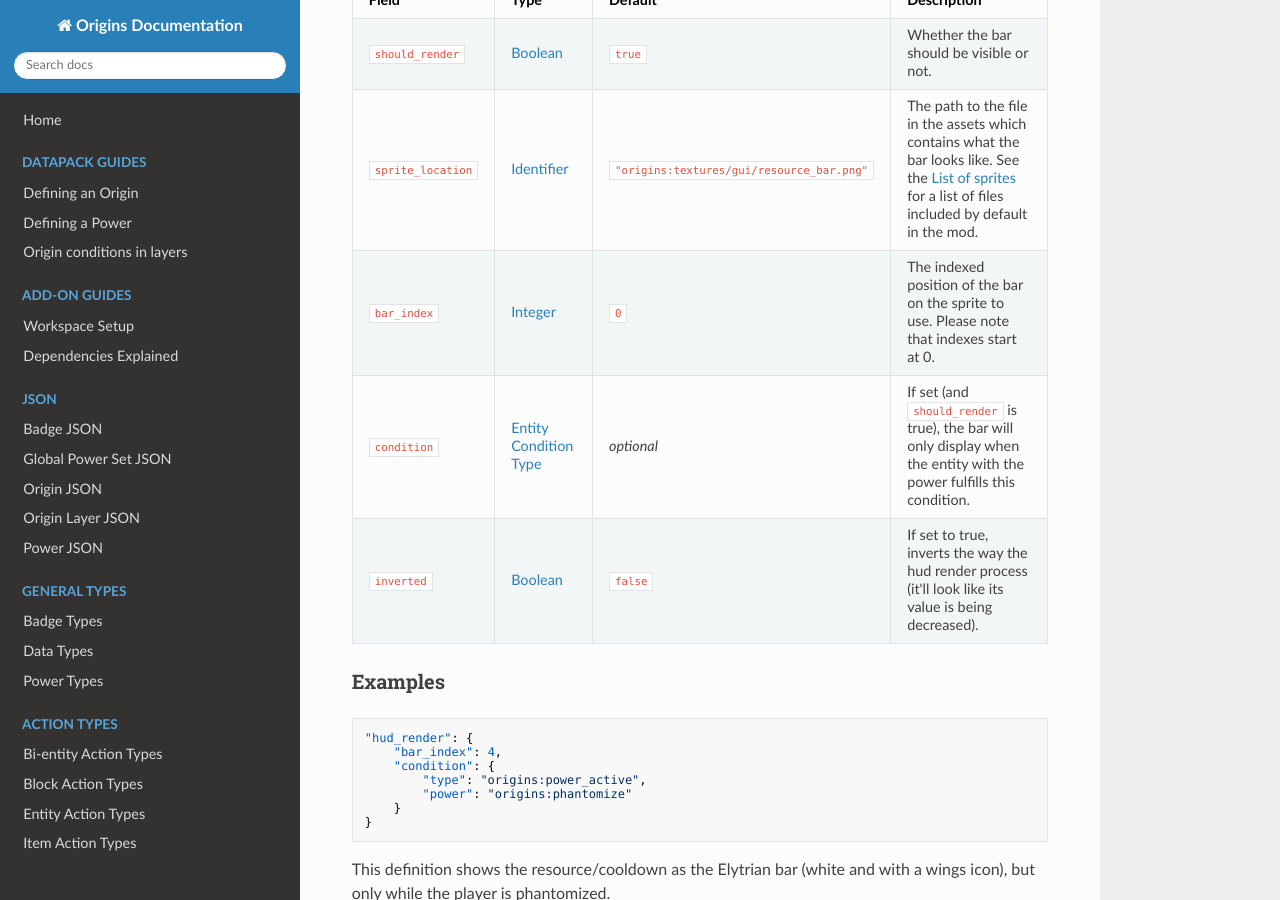
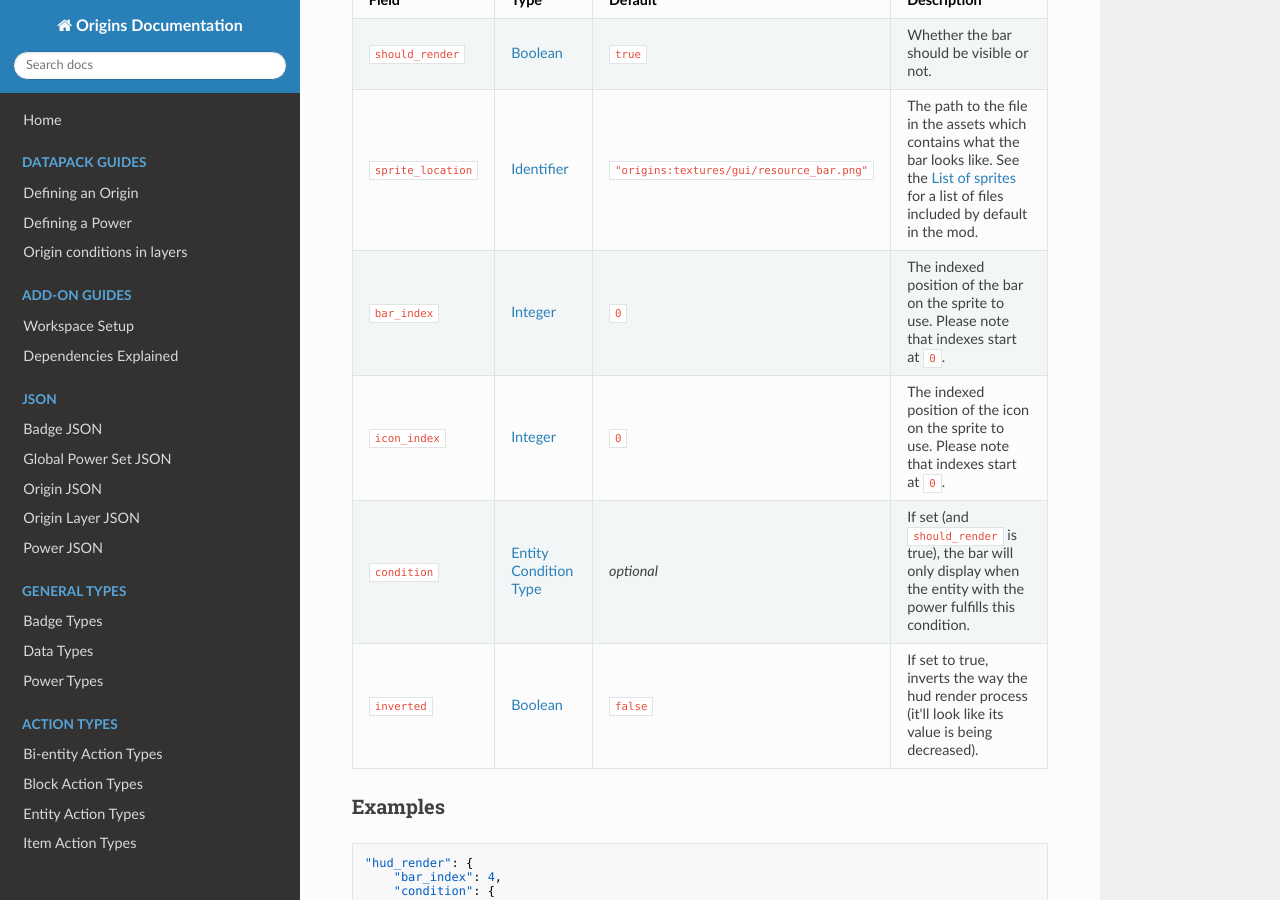
Before and after one commit to apace100/origins-docs, an MkDocs documentation site: the page built from docs/types/data_types/hud_render.md, in a window 1280 px wide and 900 px high, scrolled down 449 px. Built offline with MkDocs 1.6.1, drawn with Linux system fonts in a browser that asks for light colours; nearby versions of some CDN libraries.

Commit message:
Updated `hud_render.md` (Data Type) + Added the new `icon_index` field

```diff
--- a/docs/types/data_types/hud_render.md
+++ b/docs/types/data_types/hud_render.md
@@ -20,7 +20,8 @@ Field  | Type | Default | Description
 -------|------|---------|-------------
 `should_render` | [Boolean](boolean.md) | `true` | Whether the bar should be visible or not.
 `sprite_location` | [Identifier](identifier.md) | `"origins:textures/gui/resource_bar.png"` | The path to the file in the assets which contains what the bar looks like. See the [List of sprites](../../misc/extras/sprites.md) for a list of files included by default in the mod.
-`bar_index` | [Integer](integer.md) | `0` | The indexed position of the bar on the sprite to use. Please note that indexes start at 0.
+`bar_index` | [Integer](integer.md) | `0` | The indexed position of the bar on the sprite to use. Please note that indexes start at `0`.
+`icon_index` | [Integer](integer.md) | `0` | The indexed position of the icon on the sprite to use. Please note that indexes start at `0`.
 `condition` | [Entity Condition Type](../entity_condition_types.md) | _optional_ | If set (and `should_render` is true), the bar will only display when the entity with the power fulfills this condition.
 `inverted` | [Boolean](boolean.md) | `false` | If set to true, inverts the way the hud render process (it'll look like its value is being decreased).
 
```
